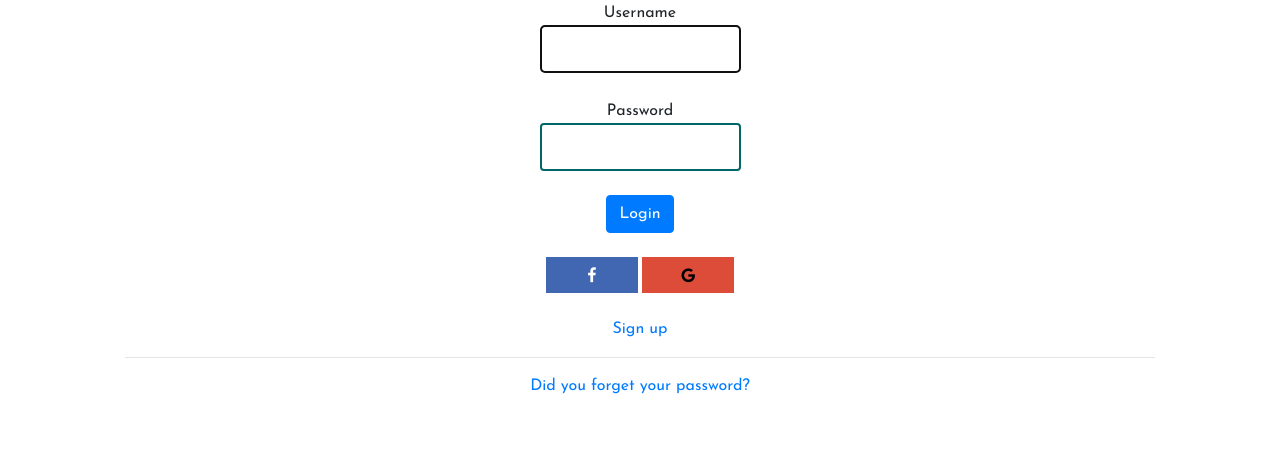
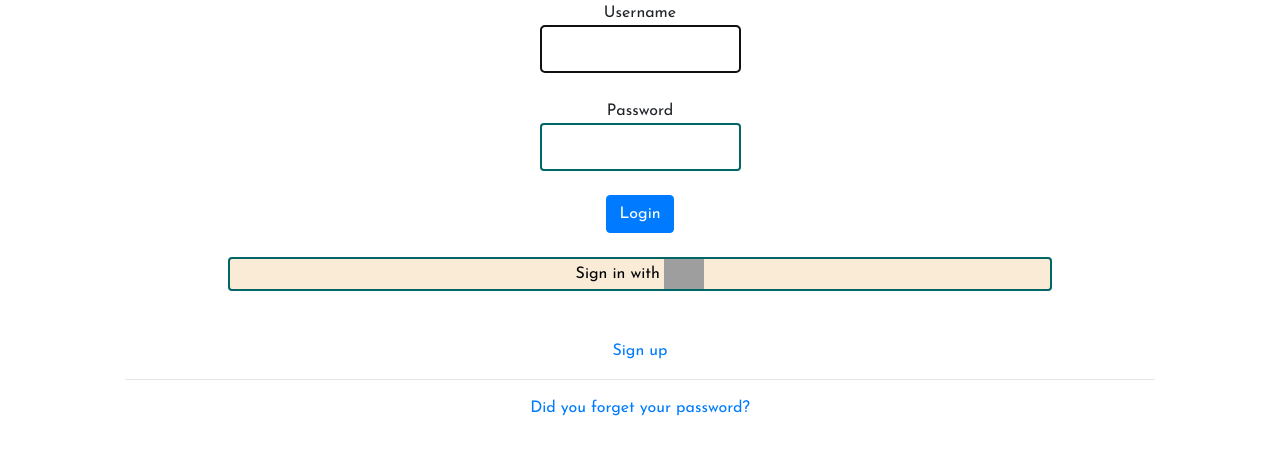
Before and after one commit to vishwakarmad1999/my-blog, a Django app: page / in a window 1280 px wide. Shown: the part 161-616 px from the top of the page. Run offline with Django 3.2, Linux system fonts and the light colour scheme; some libraries are stand-ins or nearby versions; grey boxes are pictures that could not be loaded.

Commit message:
Reverted

```diff
--- a/blog/static/css/style.css
+++ b/blog/static/css/style.css
@@ -70,17 +70,9 @@ div h3 a:link {
 	text-decoration: none;
 }
 
-
-.facebook {
-	background: #4267b2;
-	color: white;
-	width: 92px;
-	padding: 10px;
+.google-btn {
+	background: #faebd7;
+	width: 80%;
+	border: 2px solid #006666;
+	border-radius: 4px;
 }
-
-.google {
-	background: #DD4B39;
-	color: black;
-	width: 92px;
-	padding: 10px;
-}
--- a/mysite/settings.py
+++ b/mysite/settings.py
@@ -110,7 +110,6 @@ AUTHENTICATION_BACKENDS = (
     'social_core.backends.open_id.OpenIdAuth', # for Google authentication
     'social_core.backends.google.GoogleOpenId', # for Google authentication
     'social_core.backends.google.GoogleOAuth2', # for Google authentication
-    'social_core.backends.facebook.FacebookOAuth2', # for Facebook authenticatio
     'django.contrib.auth.backends.ModelBackend',
 )
 
@@ -150,6 +149,3 @@ LOGOUT_REDIRECT_URL = '/'
 # SOCIAL_AUTH SETUP
 SOCIAL_AUTH_GOOGLE_OAUTH2_KEY ='160035166107-qgbfaahcjeqgs9o9l79l8j8ji1qk8vqk.apps.googleusercontent.com'
 SOCIAL_AUTH_GOOGLE_OAUTH2_SECRET = 'tS7ZgdAtgiIf-nuYoaVUQJ4-'
-
-SOCIAL_AUTH_FACEBOOK_KEY = '2492622060766834'
-SOCIAL_AUTH_FACEBOOK_SECRET = '5a67aba6e85508bc6160c86c84b41c08'
--- a/templates/registration/login.html
+++ b/templates/registration/login.html
@@ -21,13 +21,13 @@
 		{% endfor %}
 		<input type="submit" class="btn btn-primary" value="Login">
 	</form><br>
-
-	<div>
-	     <a href="{% url 'social:begin' 'facebook' %}" style="text-decoration: none;" class="text"><span class="fa fa-facebook facebook"></span></a>
-		<a href="{% url 'social:begin' 'google-oauth2' %}"
-		style="text-decoration: none;" class="text"><span class="fa fa-google google"></span></a>
-	</div>
- <br>
+		<a href="{% url 'social:begin' 'google-oauth2' %}" style="text-decoration: none;">
+			<div class="google-btn">
+				<span class="text" style="color: black;">Sign in with</span>
+	            <img width="40px" src="https://upload.wikimedia.org/wikipedia/commons/thumb/5/53/Google_%22G%22_Logo.svg/512px-Google_%22G%22_Logo.svg.png" class="google-img" />
+			</div>
+	     </a>
+ <br><br>
 	<div class="text">
 		<a href="{% url 'register' %}">Sign up</a><br><hr>
 		<a href="{% url 'password_reset' %}">Did you forget your password?</a><br>
```
